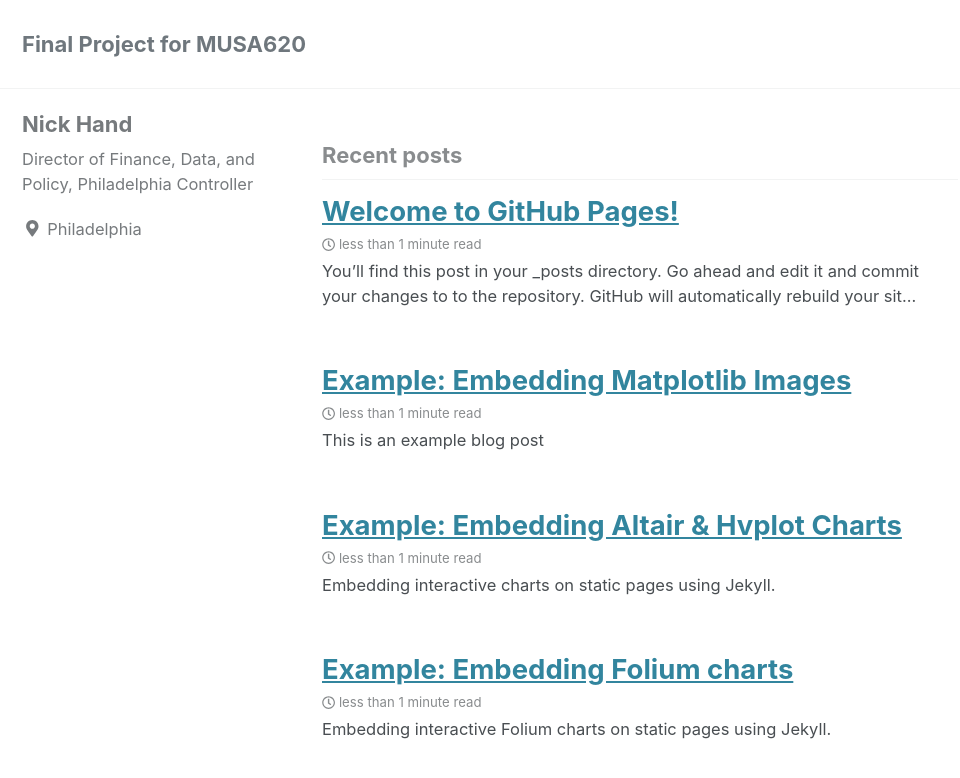
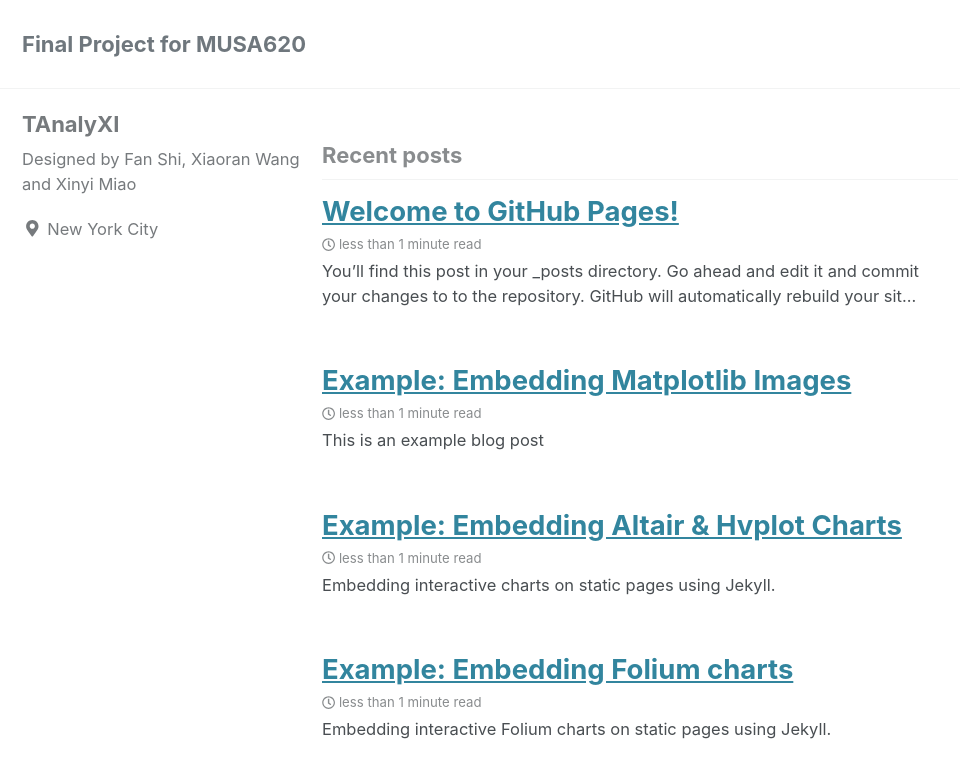
Before and after one commit to XinyiMsumyee/my-pages-starter, a Jekyll site: the page built from index.html, in a window 1280 px wide and 900 px high. Shown: the top 778 px of the window, without its empty margins (0-960 px from the left). Built offline with Jekyll 4.4.1, drawn with Linux system fonts in a browser that asks for light colours; cached includes are drawn as plain includes; nearby versions of some CDN libraries; a script that is not in the unit is left out; the list of posts is cut into pages by our own code.

Commit message:
add personal info

```diff
--- a/_config.yml
+++ b/_config.yml
@@ -105,10 +105,10 @@ analytics:
 
 # Site Author
 author:
-  name: "Nick Hand"
+  name: "TAnalyXI"
   avatar: # path of avatar image, e.g. "/assets/images/bio-photo.jpg"
-  bio: "Director of Finance, Data, and Policy, Philadelphia Controller"
-  location: "Philadelphia"
+  bio: "Designed by Fan Shi, Xiaoran Wang and Xinyi Miao"
+  location: "New York City"
   email:
   links:
     - label: "Email"
```
